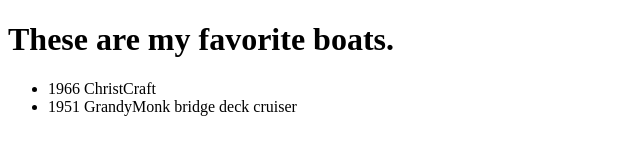
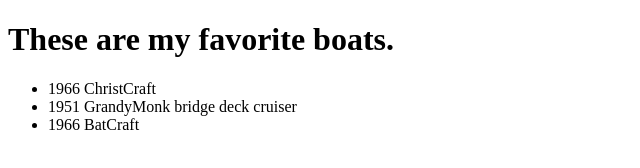
Before and after one commit to BlaneJulian/Boats, a plain HTML site: page index.html in a window 1280 px wide. Shown: the whole page, without its empty margins (0-640 px from the left). Drawn offline with Linux system fonts and the light colour scheme.

Commit message:
adds BatCraft

```diff
--- a/index.html
+++ b/index.html
@@ -9,6 +9,7 @@
     <ul>
       <li>1966 ChristCraft</li>
       <li>1951 GrandyMonk bridge deck cruiser</li>
+      <li> 1966 BatCraft</li>
     </ul>
   </body>
 </html>
```
